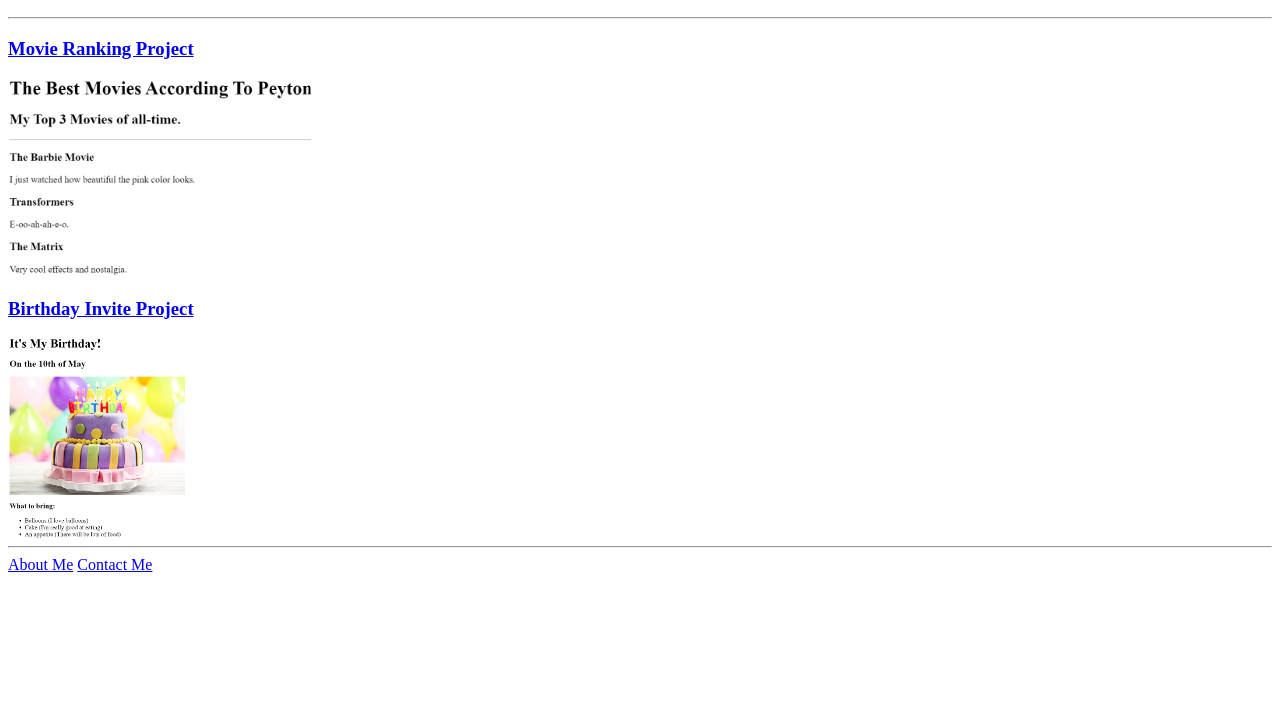
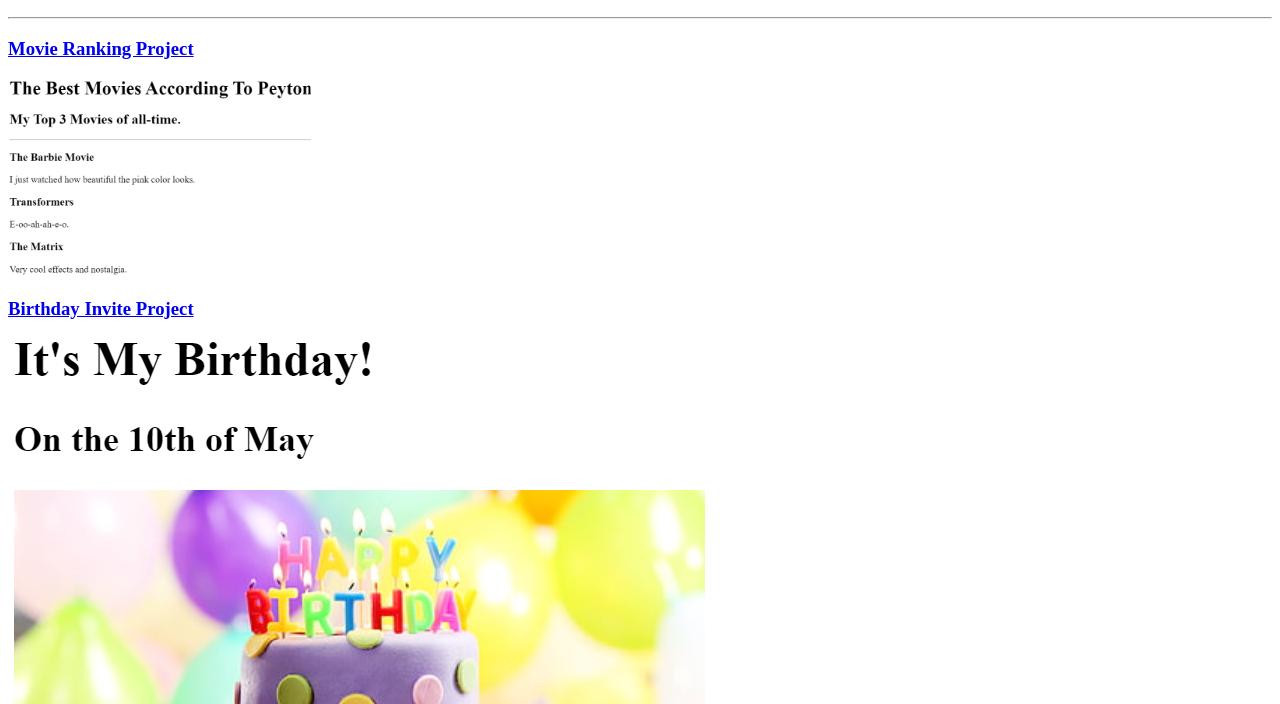
Before and after one commit to PeytonDow/html-portfolio, a plain HTML site: page index.html in a window 1280 px wide. Shown: the part 96-800 px from the top of the page. Drawn offline with Linux system fonts and the light colour scheme.

Commit message:
Update index.html

```diff
--- a/index.html
+++ b/index.html
@@ -27,7 +27,7 @@ https://developer.mozilla.org/en-US/docs/Web/HTML/Element/img#attr-height -->
         <h3><a href="./public/MovieRanking.html">Movie Ranking Project</a></h3>
         <img src="./assets/images/movieranking.png" height="200" alt="Picture of movie ranking project"/>
         <h3><a href="./public/BirthdayInvite.html">Birthday Invite Project</a></h3>
-        <img src="./assets/images/birthdayinvite.png" height="200" alt="Picture of birthday website"/>
+        <img src="./assets/images/birthdayinvite.png"  alt="Picture of birthday website"/>
         <hr />
         <a draggable="true" href="./public/about.html">About Me</a>
         <a draggable="true" href="./public/contact.html">Contact Me</a>
```
